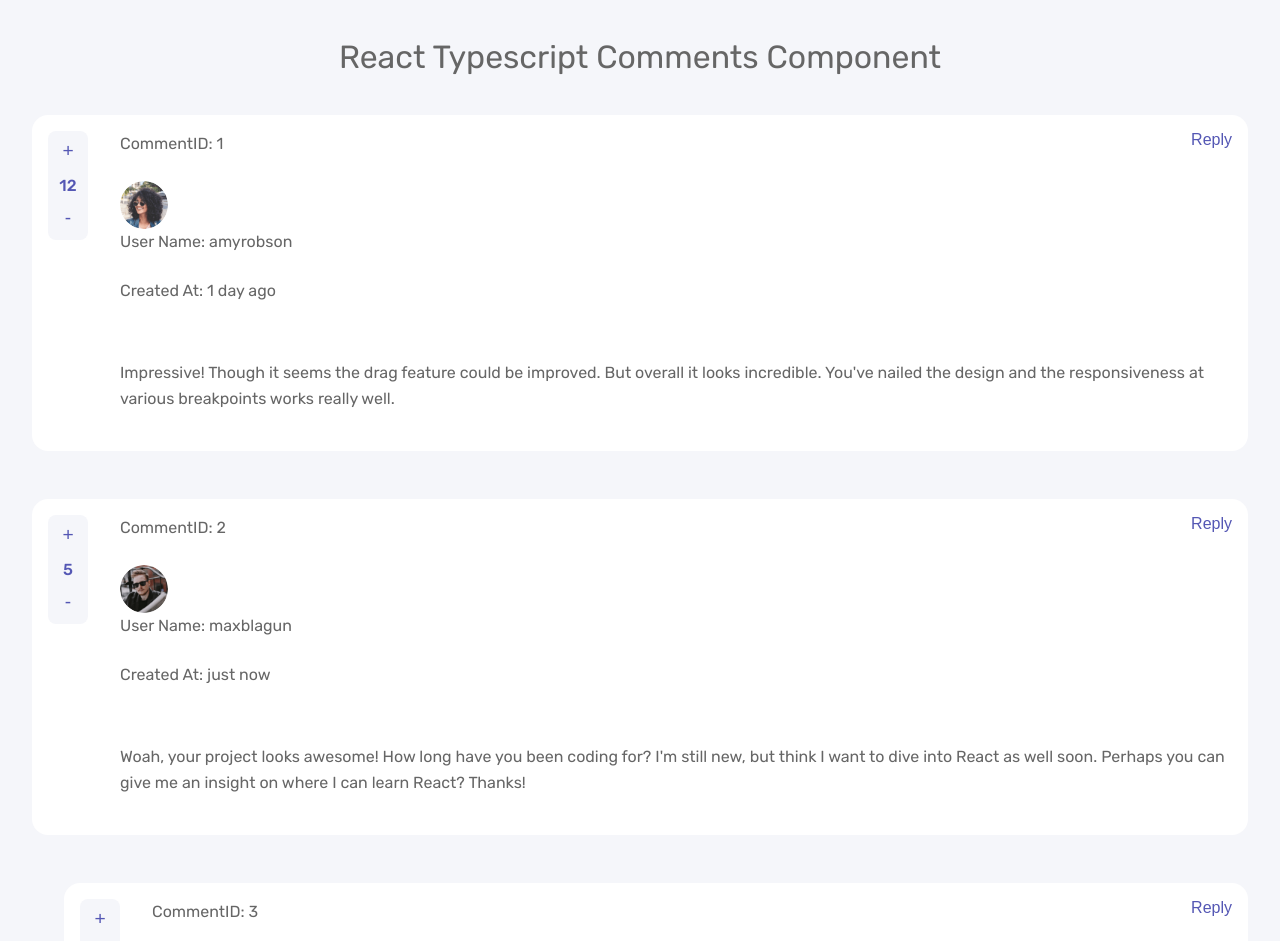
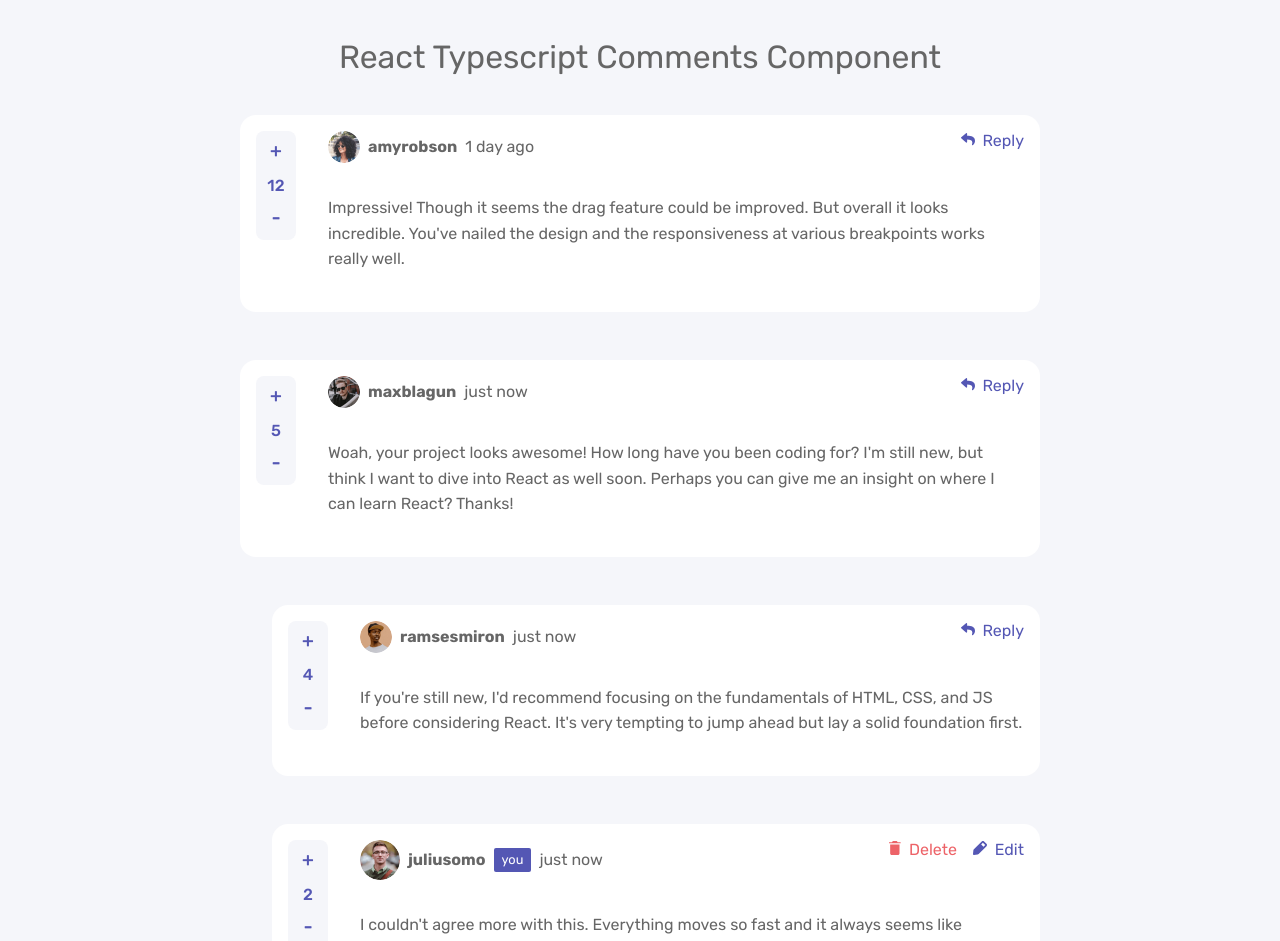
Before and after one commit to philval/react-typescript-comments-component, a React (Create React App) app: page / in a window 1280 px wide. Shown: the top 941 px of the page. Built offline with nearby package versions, Linux system fonts and the light colour scheme.

Commit message:
Refactor comment user section and button styles and tidy CSS

```diff
--- a/src/components/Comment.tsx
+++ b/src/components/Comment.tsx
@@ -85,23 +85,48 @@ export default function Comment({
       </div>
 
       <div className="card-user">
-        <p>CommentID: {comment.id}</p>
-        <img alt="avatar" src={comment.user.image.png}></img>
-        <p>User Name: {comment.user.username}</p>
-        <p>Created At: {timeAgo(new Date(), comment.createdAt)}</p>
-        {comment.replyingTo && <p>Replying to: {comment.replyingTo}</p>}
+        {isUser() ? (
+          <img
+            className="card-user-img-user"
+            alt="avatar"
+            src={comment.user.image.png}
+          ></img>
+        ) : (
+          <img
+            className="card-user-img-other"
+            alt="avatar"
+            src={comment.user.image.png}
+          ></img>
+        )}
+        <div>
+          <strong>{comment.user.username}</strong>
+        </div>
+        {isUser() && <div className="card-user-you">you</div>}
+        <div>{timeAgo(new Date(), comment.createdAt)}</div>
       </div>
 
       <div className="card-actions">
         {/* a user can not reply to own comments */}
         {!isUser() && (
           <button
-            className="button-action"
+            className="button-action button-action-reply"
             onClick={handleToggleReply}
             data-cy={`toggleReply-${comment.id}`}
             data-testid={`toggleReply-${comment.id}`}
           >
-            Reply
+            <svg
+              width="14"
+              height="13"
+              viewBox="0 0 14 13"
+              fill="none"
+              xmlns="http://www.w3.org/2000/svg"
+            >
+              <path
+                d="M0.227189 4.31583L5.0398 0.159982C5.46106 -0.203822 6.125 0.0915222 6.125 0.656646V2.8456C10.5172 2.89589 14 3.77618 14 7.93861C14 9.61864 12.9177 11.283 11.7214 12.1532C11.348 12.4247 10.816 12.0839 10.9536 11.6437C12.1935 7.67857 10.3655 6.62588 6.125 6.56484V8.96878C6.125 9.5348 5.46056 9.82883 5.0398 9.46545L0.227189 5.30918C-0.0755195 5.04772 -0.0759395 4.57766 0.227189 4.31583Z"
+                fill="#5457B4"
+              />
+            </svg>
+            &nbsp;&nbsp;Reply
           </button>
         )}
 
@@ -109,12 +134,26 @@ export default function Comment({
         {isUser() && (
           <>
             <button
-              className="button-action"
+              className="button-action button-action-delete"
               onClick={handleDelete}
               data-cy={`deleteComment-${comment.id}`}
               data-testid={`deleteComment-${comment.id}`}
             >
-              Delete
+              <svg
+                width="12"
+                height="14"
+                viewBox="0 0 12 14"
+                fill="none"
+                xmlns="http://www.w3.org/2000/svg"
+              >
+                <path
+                  fillRule="evenodd"
+                  clipRule="evenodd"
+                  d="M8.75 1.16667H11.6667V2.33333H0V1.16667H2.91667L3.89324 0H7.77346L8.75 1.16667ZM2.72223 14C1.86659 14 1.16667 13.3017 1.16667 12.4479V3.5H10.5V12.4479C10.5 13.3017 9.80007 14 8.94447 14H2.72223Z"
+                  fill="#ED6368"
+                />
+              </svg>
+              &nbsp;&nbsp;Delete
             </button>
             <DeleteModal
               isModalOpen={isModalOpen}
@@ -127,12 +166,26 @@ export default function Comment({
         {/* only a user can edit own comments */}
         {isUser() && (
           <button
-            className="button-action"
+            className="button-action button-action-edit"
             onClick={handleToggleEdit}
             data-cy={`toggleEdit-${comment.id}`}
             data-testid={`toggleEdit-${comment.id}`}
           >
-            Edit
+            <svg
+              width="14"
+              height="14"
+              viewBox="0 0 14 14"
+              fill="none"
+              xmlns="http://www.w3.org/2000/svg"
+            >
+              <path
+                fillRule="evenodd"
+                clipRule="evenodd"
+                d="M11.0813 0.474468L13.4788 2.87199C14.1491 3.51055 14.1765 4.57097 13.5401 5.24327L5.66499 13.1184C5.37977 13.4012 5.00593 13.5773 4.60623 13.6171L0.957442 13.9496H0.878691C0.646111 13.951 0.422565 13.8596 0.257434 13.6959C0.0728398 13.5119 -0.0201832 13.2553 0.00368177 12.9959L0.379936 9.34706C0.419753 8.94736 0.595858 8.57352 0.878691 8.2883L8.75377 0.413217C9.43263 -0.160306 10.4336 -0.133966 11.0813 0.474468ZM8.15877 3.4495L10.5038 5.79452L12.2538 4.08826L9.86504 1.69948L8.15877 3.4495Z"
+                fill="#5457B4"
+              />
+            </svg>
+            &nbsp;&nbsp;Edit
           </button>
         )}
       </div>
--- a/src/components/NewCommentForm.tsx
+++ b/src/components/NewCommentForm.tsx
@@ -22,7 +22,11 @@ export default function NewCommentForm({
   return (
     <>
       <div className="new-comment-container">
-        <img src="images/avatars/image-juliusomo.png" alt="avatar"></img>
+        <img
+          className="card-user-img-user"
+          src="images/avatars/image-juliusomo.png"
+          alt="avatar"
+        ></img>
         <form className="new-comment-form" onSubmit={handleSubmit}>
           <textarea
             placeholder="Add a comment..."
--- a/src/styles.css
+++ b/src/styles.css
@@ -1,6 +1,7 @@
 * {
   margin: 0;
   padding: 0;
+  font-family: "Rubik", sans-serif;
 }
 
 body {
@@ -26,12 +27,6 @@ p {
   line-height: 1.6;
 }
 
-img {
-  border-radius: 50%;
-  width: 3rem;
-  height: 3rem;
-}
-
 .button-score {
   border: none;
   background-color: #f5f6fa;
@@ -44,9 +39,20 @@ img {
 .button-action {
   border: none;
   background-color: white;
-  color: #5457b4;
   font-size: 1rem;
   cursor: pointer;
+}
+
+.button-action-reply {
+  color: #5457b4;
+}
+
+.button-action-delete {
+  color: #ed6368;
+}
+
+.button-action-edit {
+  color: #5457b4;
 }
 
 .button-form {
@@ -61,13 +67,12 @@ img {
 }
 
 .App {
-  font-family: "Rubik", sans-serif;
   text-align: left;
   background-color: #f5f6fa;
 }
 
 .app-container {
-  max-width: 1440px;
+  max-width: 800px;
   margin: 0 auto;
   padding: 2rem;
 }
@@ -107,8 +112,31 @@ img {
 
 .card-user {
   grid-area: User;
+  display: flex;
+  gap: 0.5rem;
+  align-items: center;
   background-color: white;
   padding: 1rem;
+}
+
+.card-user-you {
+  color: white;
+  background-color: #5457b4;
+  border-radius: 0.125rem;
+  padding: 0.125rem 0.5rem;
+  font-size: 80%;
+}
+
+.card-user-img-user {
+  border-radius: 50%;
+  width: 2.5rem;
+  height: 2.5rem;
+}
+
+.card-user-img-other {
+  border-radius: 50%;
+  width: 2rem;
+  height: 2rem;
 }
 
 .card-actions {
```
